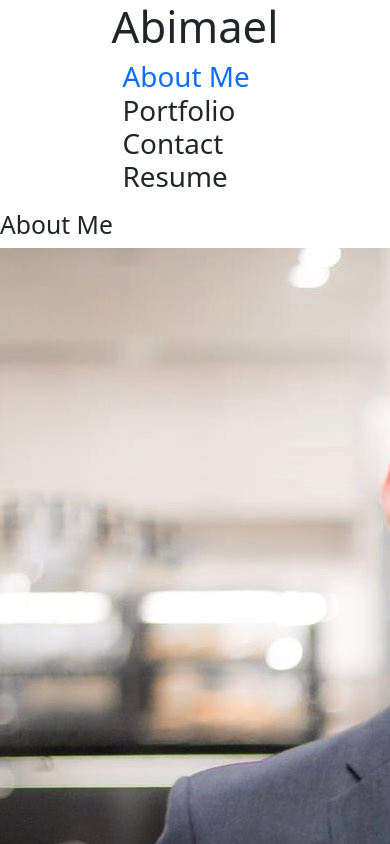
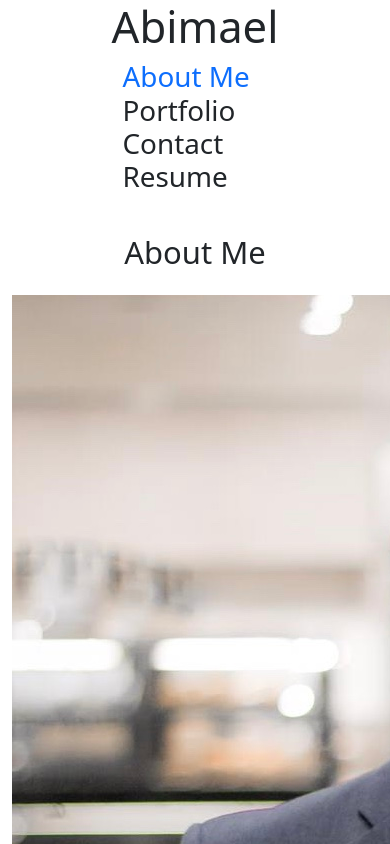
Before and after one commit to Abimael1996/react_portfolio, a React (Create React App) app: page / in a window 390 px wide. Shown: the top 844 px of the page. Built offline with nearby package versions, Linux system fonts and the light colour scheme.

Commit message:
make the main container fluid and the subtitle responsive

```diff
--- a/src/App.js
+++ b/src/App.js
@@ -37,12 +37,12 @@ function App() {
   }
 
   return (
-    <div className='content'>
-      <header className='container-fluid d-flex flex-column align-items-center flex-sm-row justify-content-sm-between'>
+    <div className='container-fluid d-flex flex-column min-vh-100'>
+      <header className='d-flex flex-column align-items-center flex-sm-row justify-content-sm-between'>
         <Header />
         <Navigation changePage={changePage}/>
       </header>
-      <h2>{page}</h2>
+      <h2 className='display-5 m-4 text-center text-sm-start'>{page}</h2>
       {renderPage()}
       <Footer />
     </div>
```
